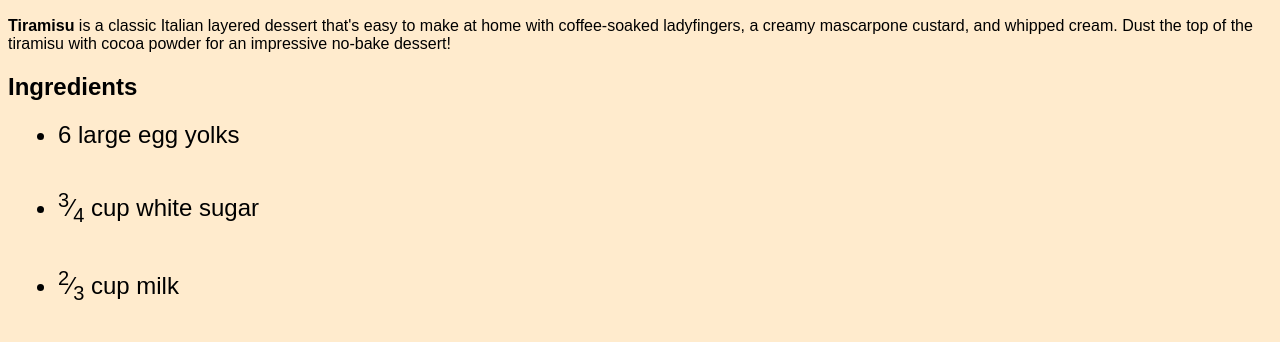
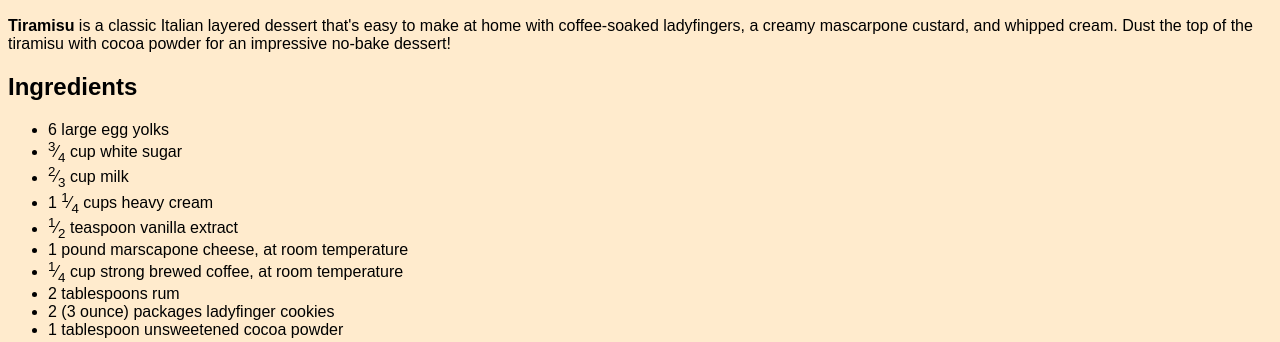
Before and after one commit to briankmetcalf/odin-recipes, a plain HTML site: page recipes/tiramisu.html in a window 1280 px wide. Shown: the part 474-816 px from the top of the page. Drawn offline with Linux system fonts and the light colour scheme.

Commit message:
Adjust style.css to experiment with how CSS works

```diff
--- a/style.css
+++ b/style.css
@@ -16,7 +16,7 @@ a {
     color: black;
 }
 
-li {
+#recipe-list > ul > li {
     margin: 10px 10px 40px 10px;
     font-size: 24px;
     font-weight: 400;
```
